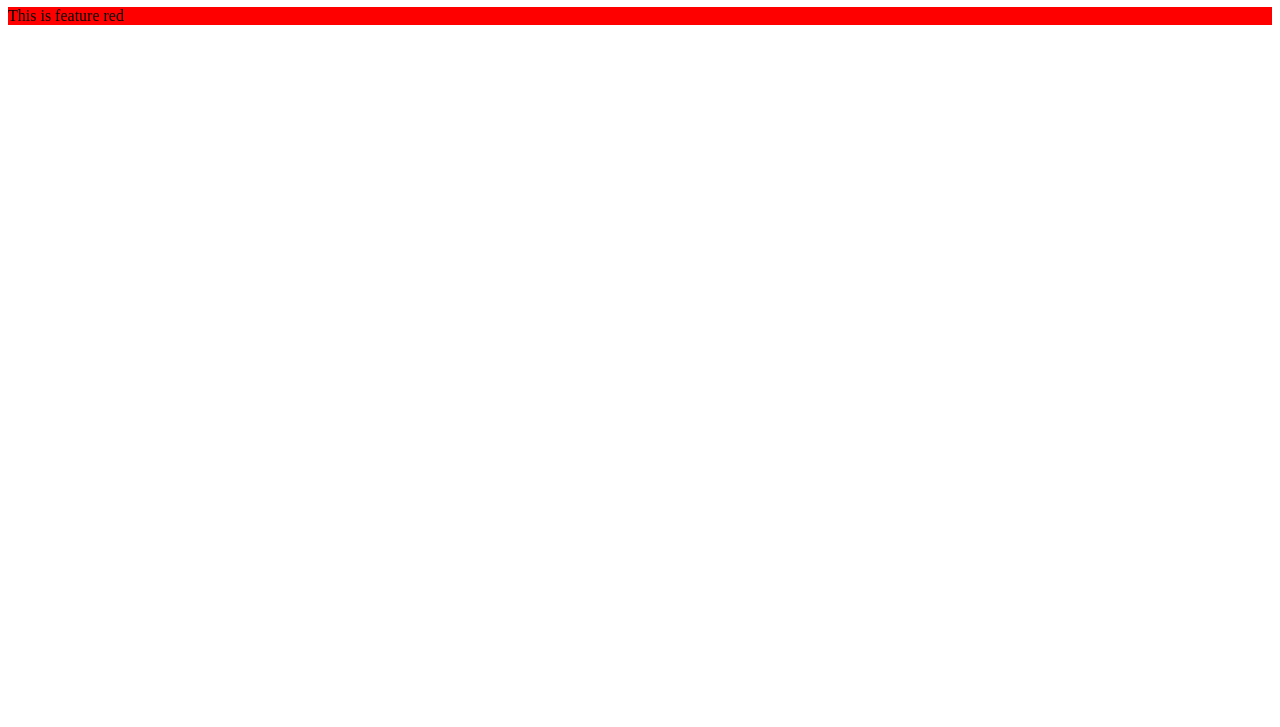
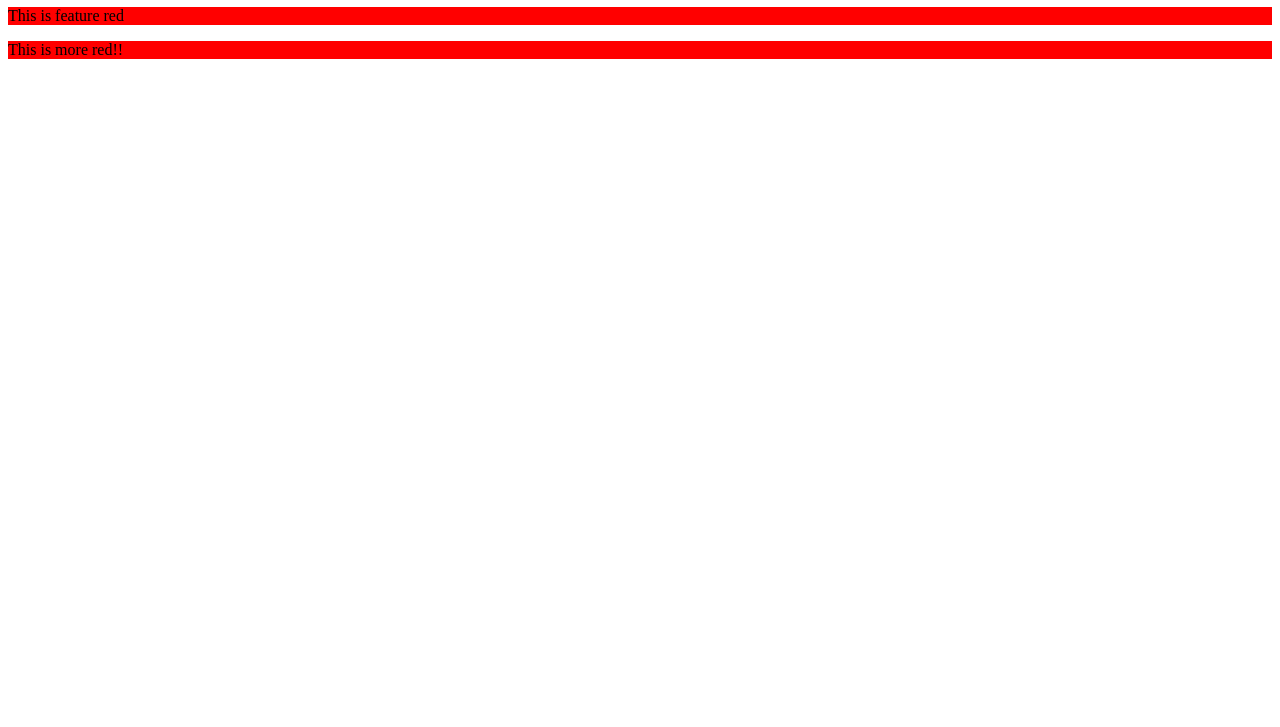
Before and after one commit to markbabi/git-branching-24, a plain HTML site: page index.html in a window 1280 px wide. Shown: the part 73-800 px from the top of the page. Drawn offline with Linux system fonts and the light colour scheme.

Commit message:
add more red

```diff
--- a/index.html
+++ b/index.html
@@ -9,5 +9,6 @@
   <body>
     <h1>Git Branching</h1>
     <p class="feat-red">This is feature red</p>
+    <p class="feat-red">This is more red!!</p>
   </body>
 </html>
```
